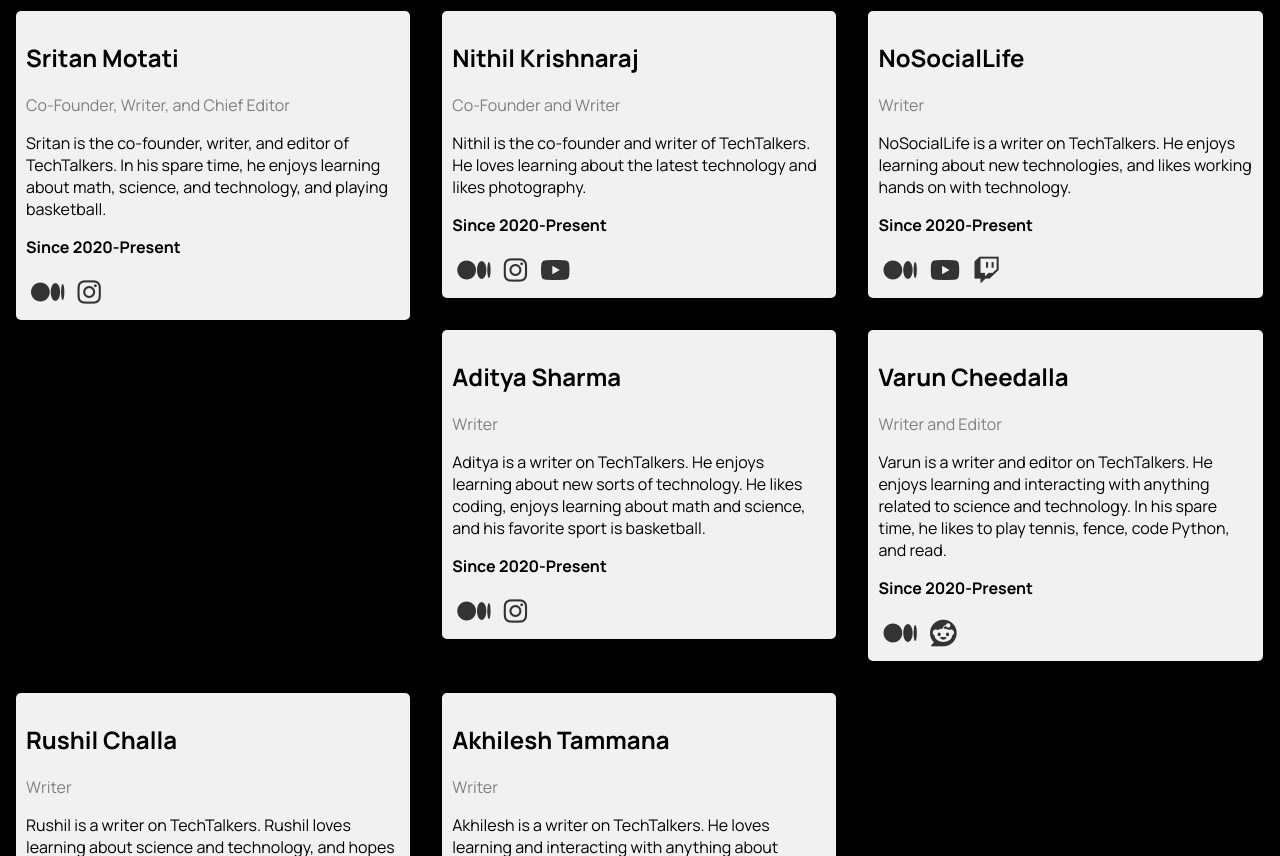
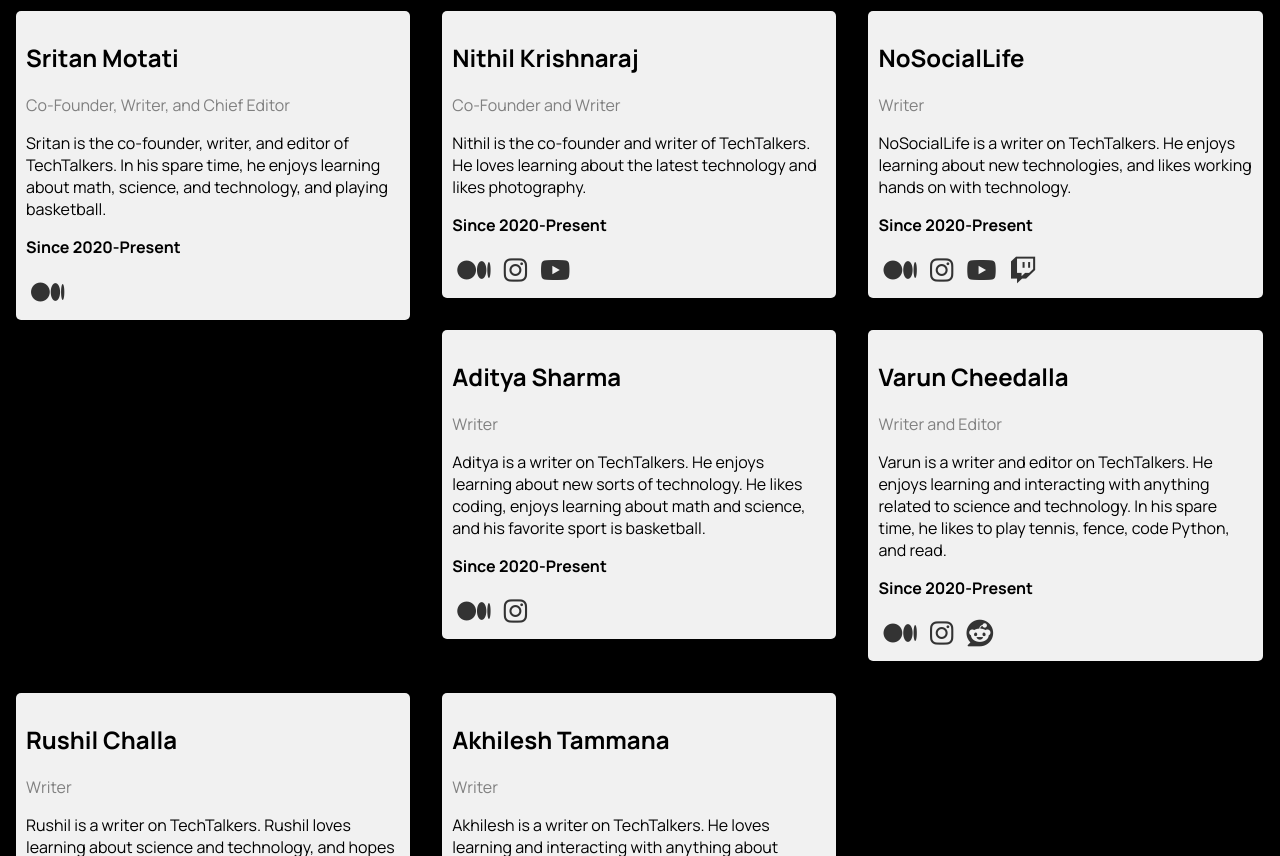
Before and after one commit to techtalkers/techtalkers.github.io, a website: page about/index.html in a window 1280 px wide. Shown: the part 339-1195 px from the top of the page. Drawn offline with Linux system fonts and the light colour scheme.

Commit message:
Update index.html

```diff
--- a/about/index.html
+++ b/about/index.html
@@ -1,3 +1,4 @@
+
 <!DOCTYPE html>
 <html>
     <head>
@@ -31,7 +32,6 @@
                 In his spare time, he enjoys learning about math, science, and technology, and playing basketball.</p>
               <p><b>Since 2020-Present</b></p>
               <a href='https://medium.com/@sritanmotati' target='_blank'><i class="fab fa-medium-m"></i></a>
-              <a href='https://www.instagram.com/sritan_motati/' target='_blank'><i class="fab fa-instagram"></i></a>
           </div>
         </div>
 
@@ -55,6 +55,7 @@
               <p>NoSocialLife is a writer on TechTalkers. He enjoys learning about new technologies, and likes working hands on with technology.</p>
               <p><b>Since 2020-Present</b></p>
               <a href='https://medium.com/@1234getmovin' target='_blank'><i class="fab fa-medium-m"></i></a>
+              <a href="https://www.instagram.com/surrealascension/" target="_blank"><i class="fab fa-instagram"></i></a>
               <a href='https://www.youtube.com/channel/UCQVafr5a6tTaOCMryY0neVg' target='_blank'><i class="fab fa-youtube"></i></a>
               <a href='https://www.twitch.tv/nosociallifeyt' target='_blank'><i class="fab fa-twitch"></i></a>
           </div>
@@ -78,6 +79,7 @@
               <p>Varun is a writer and editor on TechTalkers. He enjoys learning and interacting with anything related to science and technology. In his spare time, he likes to play tennis, fence, code Python, and read.</p>
               <p><b>Since 2020-Present</b></p>
               <a href='https://medium.com/@vscheedalla' target='_blank'><i class="fab fa-medium-m"></i></a>
+              <a href='https://www.instagram.com/davinci_py/' target="_blank"><i class="fab fa-instagram"></i></a>
               <a href='https://www.reddit.com/user/davinci_py/' target='_blank'><i class="fab fa-reddit"></i></a>
           </div>
         </div>
```
